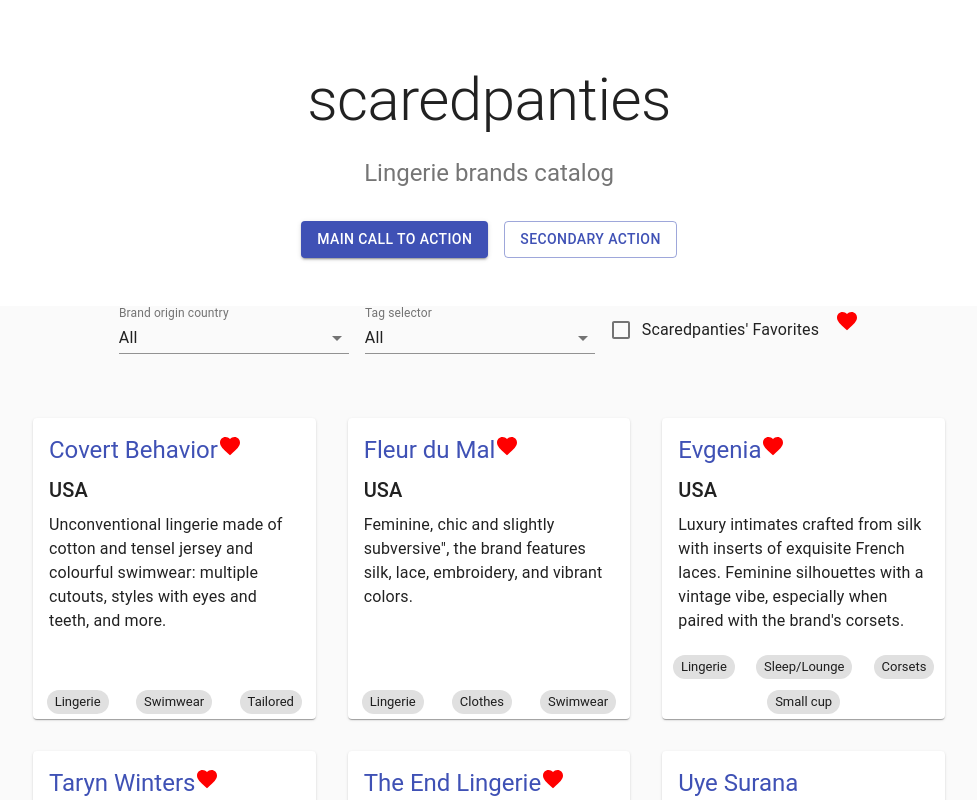
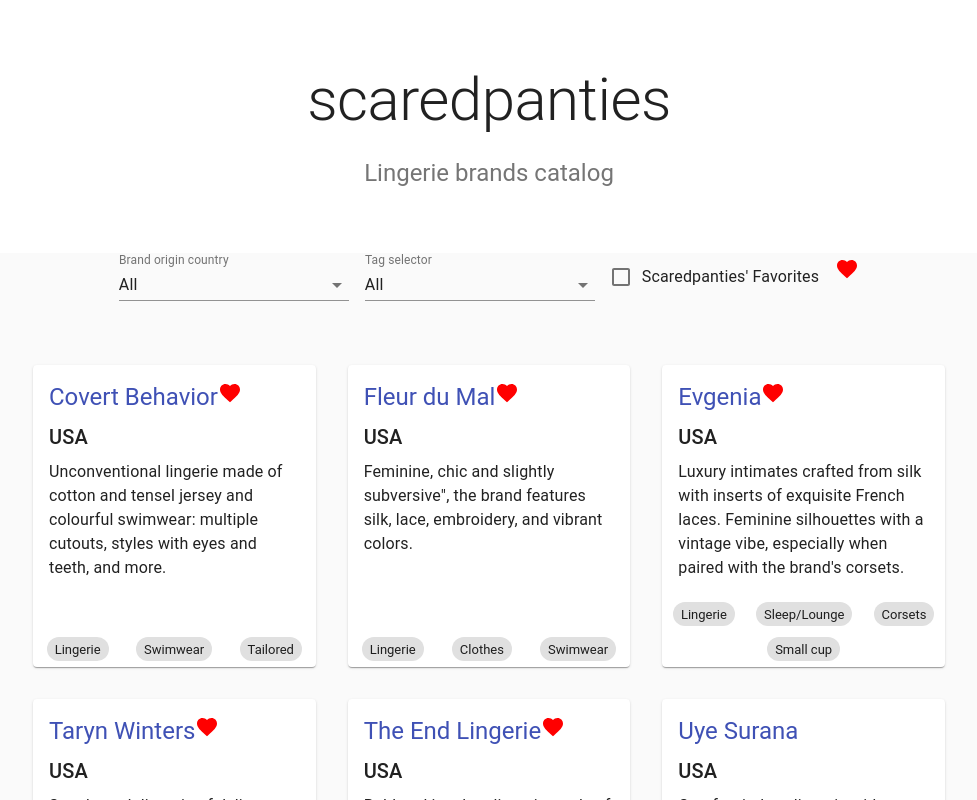
Before and after one commit to narviii/scared-catalog-react, a React (Create React App) app: page / in a window 1280 px wide. Shown: the top 800 px of the page, without its empty margins (151-1128 px from the left). Built offline with nearby package versions, Linux system fonts and the light colour scheme.

Commit message:
cleaned up unused components

```diff
--- a/src/App.js
+++ b/src/App.js
@@ -1,16 +1,10 @@
 import React from 'react';
-import AppBar from '@material-ui/core/AppBar';
-import Button from '@material-ui/core/Button';
-import ButtonGroup from '@material-ui/core/ButtonGroup';
 import CardActionArea from '@material-ui/core/CardActionArea';
 //import CameraIcon from '@material-ui/icons/PhotoCamera';
 import Card from '@material-ui/core/Card';
-import CardActions from '@material-ui/core/CardActions';
 import CardContent from '@material-ui/core/CardContent';
-import CardMedia from '@material-ui/core/CardMedia';
 import CssBaseline from '@material-ui/core/CssBaseline';
 import Grid from '@material-ui/core/Grid';
-import Toolbar from '@material-ui/core/Toolbar';
 import Typography from '@material-ui/core/Typography';
 import { makeStyles } from '@material-ui/core/styles';
 import Container from '@material-ui/core/Container';
@@ -23,16 +17,12 @@
 import { FormControl, CardHeader } from '@material-ui/core';
 import { useState } from 'react';
 import {intersection} from 'lodash'
-import CheckBoxIcon from '@material-ui/icons/CheckBox';
 import FormControlLabel from '@material-ui/core/FormControlLabel';
 import Checkbox from '@material-ui/core/Checkbox';
-import FavoriteBorder from '@material-ui/icons/FavoriteBorder';
 import Favorite from '@material-ui/icons/Favorite';
-import Badge from '@material-ui/core/Badge';
-import IconButton from '@material-ui/core/IconButton';
-import MailIcon from '@material-ui/icons/Mail';
+
 import Input from '@material-ui/core/Input';
-import ListItemText from '@material-ui/core/ListItemText';
+
 import Box from '@material-ui/core/Box';
 
 const useStyles = makeStyles(theme => ({
@@ -139,7 +129,7 @@
   const [tag, setTag] = React.useState([props.tags[0]]);
 
   const handleChange = event => {
-    console.log(event.target.value)
+    //console.log(event.target.value)
     let eventFiltered=event.target.value
 
 
@@ -209,18 +199,26 @@
   )
 }
 
+function SuchEmpty(props){
+  return (
+     <Typography variant="h5" align="center" color="textSecondary" paragraph>
+     Such empty!!! Come back soon, we will add more...
+     </Typography>
+  )
+}
+
 function CardGrid(props){
   const classes = useStyles();
 
   return (
     <Container className={classes.cardGrid} maxWidth="md"  >
-
+          {props.db.length>0?
           <Grid container spacing={4}   alignItems="stretch">
             {props.db.map(card => (
               <Post classes={classes} cardCont={card} key={card.title}/>
             ))}
           </Grid>
-
+          :<SuchEmpty/>}
         </Container>
   )
 }
@@ -233,7 +231,7 @@
    if (fltr.origin!=='All') data = data.filter(elem=>elem.origin===fltr.origin)
    if (fltr.fav===true) data=data.filter(elem=>elem.fav===true)
    if (fltr.tags[0]!=='All') data = data.filter(elem=>intersection(elem.tags,fltr.tags).length!==0)
-   console.log(fltr.tags)
+   //console.log(fltr.tags)
    return data
 }
 
@@ -272,20 +270,6 @@
             <Typography variant="h5" align="center" color="textSecondary" paragraph>
               Lingerie brands catalog
             </Typography>
-            <div className={classes.heroButtons}>
-              <Grid container spacing={2} justify="center">
-                <Grid item>
-                  <Button variant="contained" color="primary">
-                    Main call to action
-                  </Button>
-                </Grid>
-                <Grid item>
-                  <Button variant="outlined" color="primary">
-                    Secondary action
-                  </Button>
-                </Grid>
-              </Grid>
-            </div>
           </Container>
         </div>
     <Container maxWidth="md">
```
